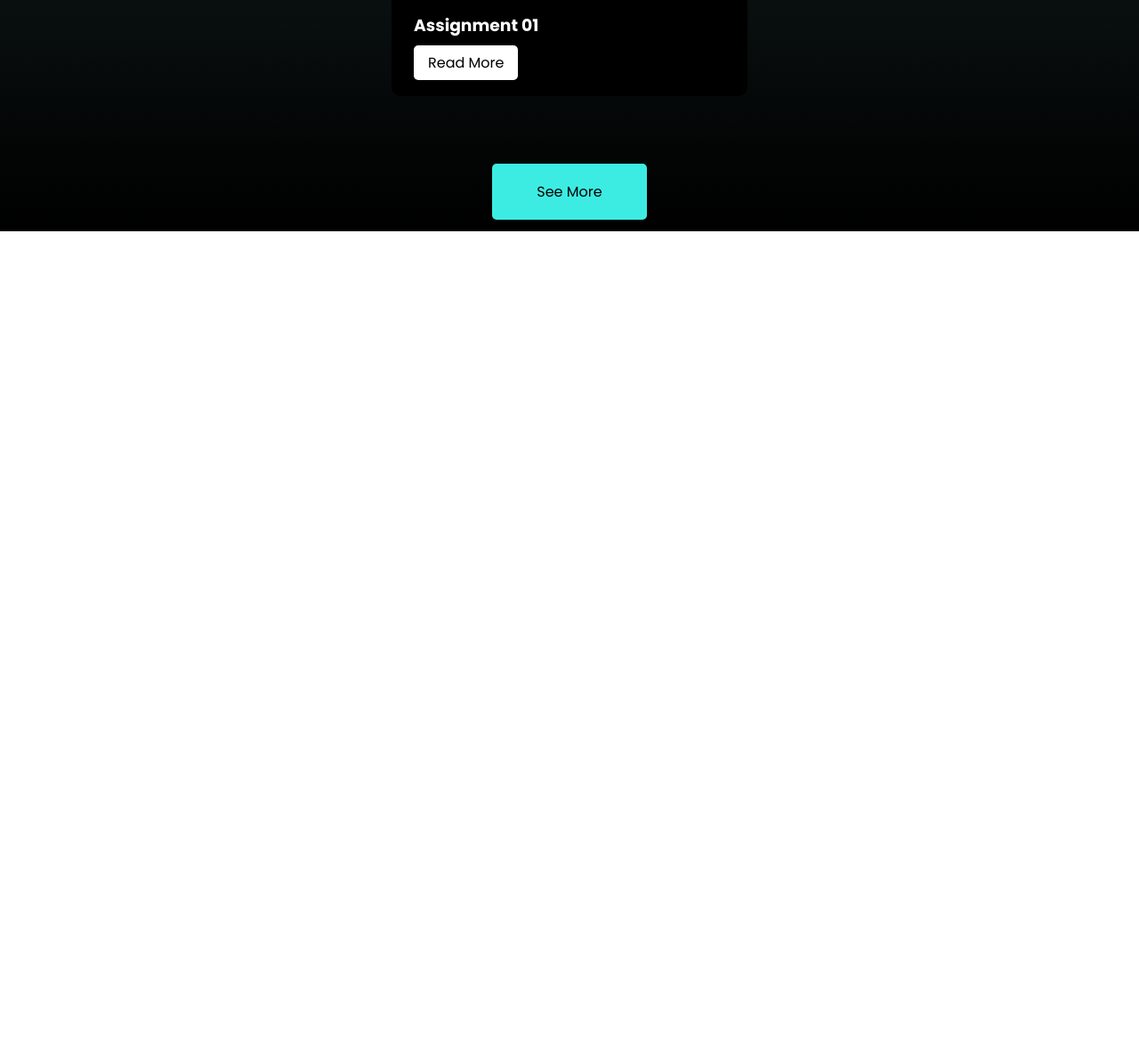
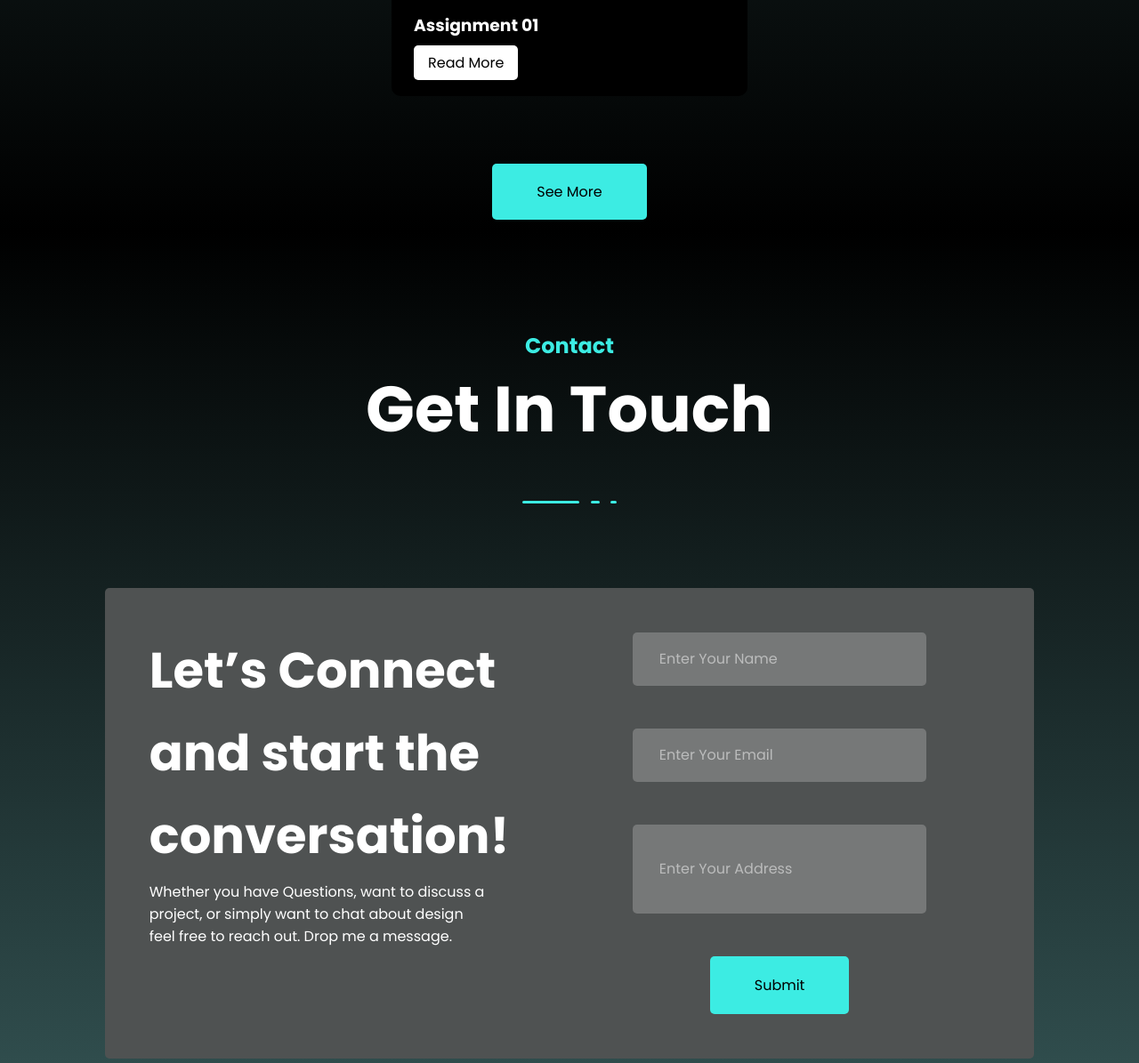
Before and after one commit to MalikBandara/portfolio_Desing, a plain HTML site: page index.html in a window 1280 px wide. Shown: the part 10805-12000 px from the top of the page at 89% size. Before the commit the page ends 11065 px from the top, so only its background shows below. Drawn offline with Linux system fonts and the light colour scheme.

Commit message:
COntact card 01 done

```diff
--- a/New/index.css
+++ b/New/index.css
@@ -1010,3 +1010,102 @@ a:hover {
     }
 
 }
+
+/*contact section start*/
+
+.contact-section{
+    background: linear-gradient(to bottom,  #000000 ,#314F4F );
+}
+
+.content-div{
+    display: flex;
+    margin-top: 75px;
+    width: 85%;
+    background-color: #4f5252;
+    padding: 50px;
+    border-radius: 5px;
+}
+.content-col1{
+    display: flex;
+    flex-direction: column;
+    width: 50%;
+    gap: 0.5rem;
+}
+.content-col2{
+    display: flex;
+    flex-direction: column;
+    width: 50%;
+    gap: 3rem;
+    justify-content: center;
+    align-items: center;
+}
+.input-field{
+    width: 70%;
+    height: 50px;
+    border-radius: 5px;
+    border: none;
+    color: white;
+    padding: 30px;
+    font-size: 1rem;
+    background-color: rgba(255, 255, 255, 0.22);
+}
+.content-col1 h1{
+    font-size: 3.5rem;
+    color: white;
+}
+.content-col1 p{
+    color: white;
+    width: 80%;
+}
+.input-field::placeholder {
+    color: white;
+    opacity: 0.5;
+    font-family: "Poppins", sans-serif;
+}
+.contact-btn{
+    background-color: #3cece3;
+    padding: 20px 50px;
+    border-radius: 5px;
+    color: black;
+    font-size: 1rem;
+}
+.contact-address{
+    height: 100px;
+}
+
+@media  (max-width:  1024px) {
+    .content-col1 h1{
+        font-size: 3rem;
+
+    }
+}
+@media  (max-width:  768px) {
+    .content-div{
+        display: flex;
+        flex-direction: column;
+        gap: 3rem;
+
+    }
+    .content-col1 p{
+
+        width: 100%;
+    }
+
+    .content-col1{
+        display: flex;
+        flex-direction: column;
+        width: 100%;
+        gap: 1rem;
+        text-align: center;
+    }
+    .content-col2{
+        display: flex;
+        flex-direction: column;
+        width: 100%;
+        gap: 3rem;
+        justify-content: center;
+        align-items: center;
+    }
+}
+
+/*contact section end*/
--- a/index.html
+++ b/index.html
@@ -487,6 +487,37 @@
 </section>
 <!--Assignment section end-->
 
+<!--Contact section Start-->
+<section class="contact-section">
+    <div class="title">
+        <h5>Contact</h5>
+        <h2>Get In Touch</h2>
+        <ul class="line">
+            <li></li>
+            <li></li>
+            <li></li>
+        </ul>
+    </div>
+    <div class="row">
+        <div class="content-div">
+            <div class="content-col1">
+                <h1>Let’s Connect</h1>
+                <h1>and start the </h1>
+                <h1>conversation!</h1>
+                <p>Whether you have Questions, want to discuss
+                    a project, or simply want to chat about design
+                    feel free to reach out. Drop me a message.</p>
+            </div>
+            <div class="content-col2">
+                <input type="text" placeholder="Enter Your Name" class="contact-name input-field">
+                <input type="text" placeholder="Enter Your Email" class="contact-Mail input-field">
+                <input type="text" placeholder="Enter Your Address" class="contact-address input-field">
+                <a href=""  class="contact-btn">Submit</a>
+            </div>
+        </div>
+    </div>
+</section>
+
 
 
 
```
